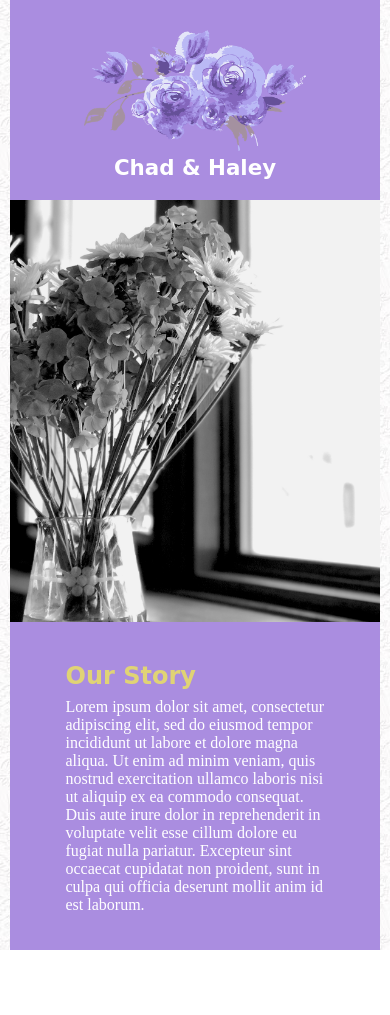
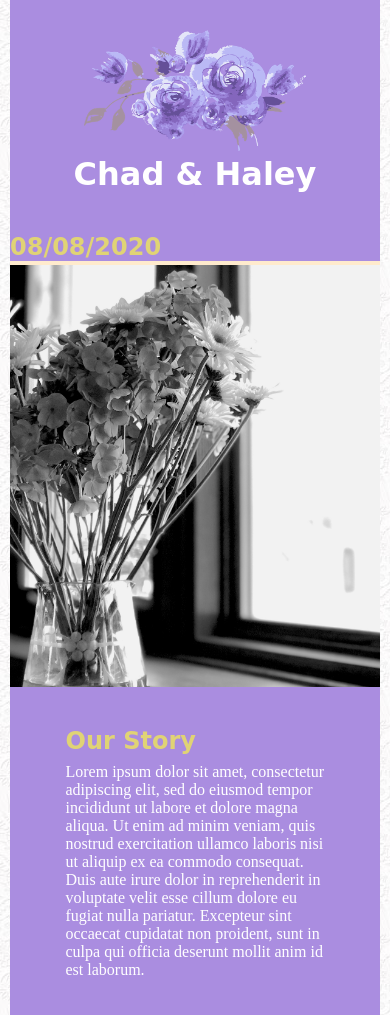
Before and after one commit to leisenring/leisenring.github.io, a plain HTML site: page index.html in a window 390 px wide. Before the commit the page ends 950 px from the top, so only its background shows below. Drawn offline with Linux system fonts and the light colour scheme; a web font is replaced by a local one.

Commit message:
Doing lots.

```diff
--- a/index.html
+++ b/index.html
@@ -17,6 +17,7 @@
                 <!-- Block for image and names -->
                 <img id="flower" src="img/flower4x.png">
                 <h1>Chad & Haley</h1>
+                <h2>08/08/2020</h2>
             </div>
             <div id="strip1">
                 <!-- Image "strip" block-->
--- a/main.css
+++ b/main.css
@@ -51,6 +51,7 @@ p {
 
 @media screen and (max-width: 760px) {
     h1 {
+        font-size: 32px;
         padding-left: 10%;
         padding-right: 10%;
     }
```
